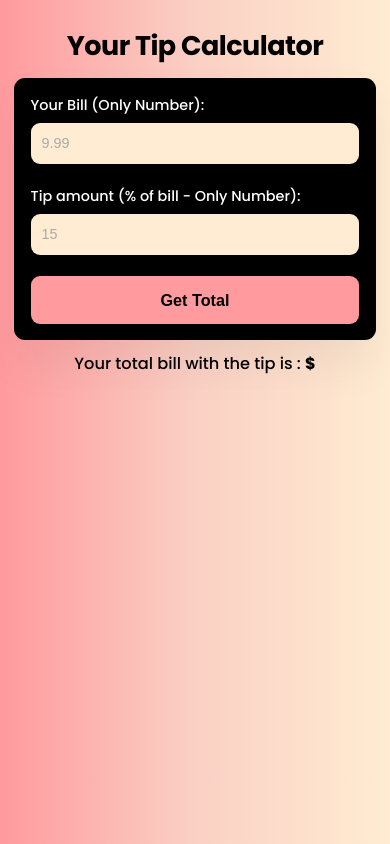
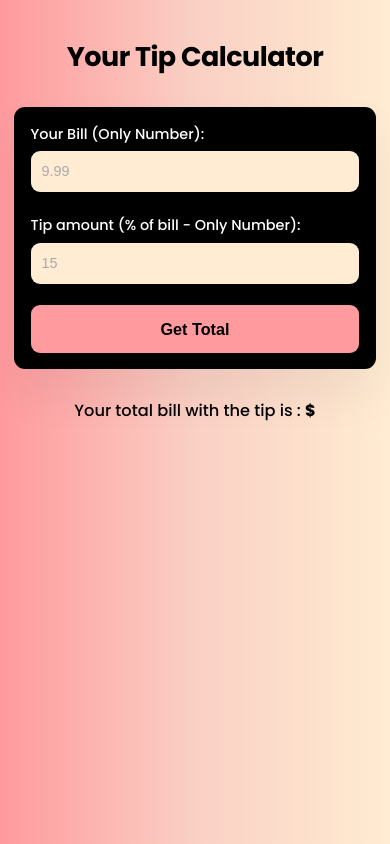
Before and after one commit to robiulhussainroni/tip-calculator, a plain HTML site: page index.html in a window 390 px wide. Drawn offline with Linux system fonts and the light colour scheme.

Commit message:
Improve the layout margin

```diff
--- a/style.css
+++ b/style.css
@@ -119,12 +119,12 @@ p {
 
   h1 {
     font-size: 3rem;
-    padding-top: 2rem;
   }
 
   .container {
     max-width: 45rem;
     padding: 1.8rem;
+    margin: 10% auto;
   }
 
   .label,
```
